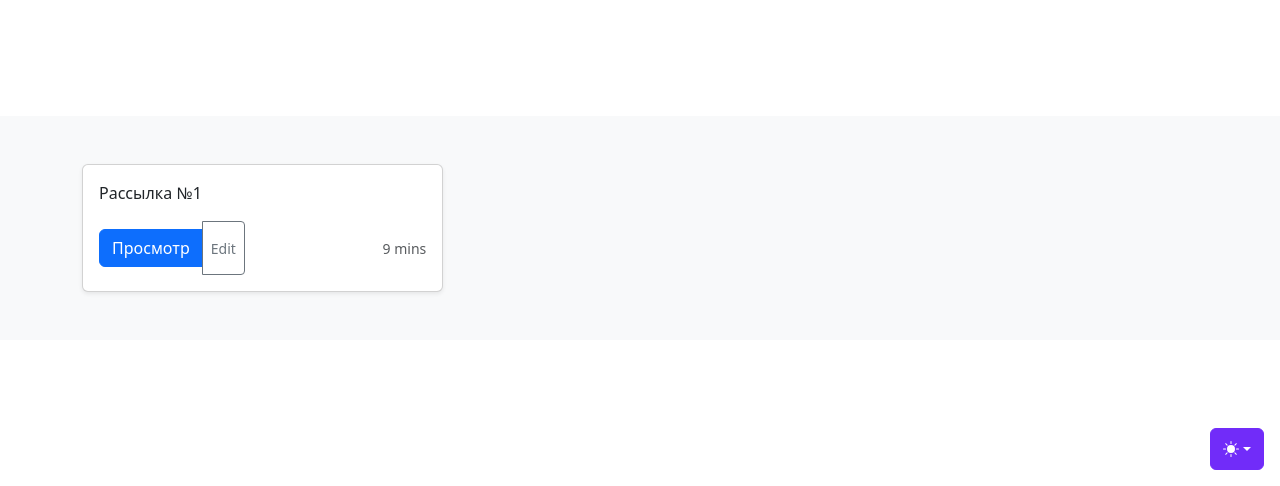
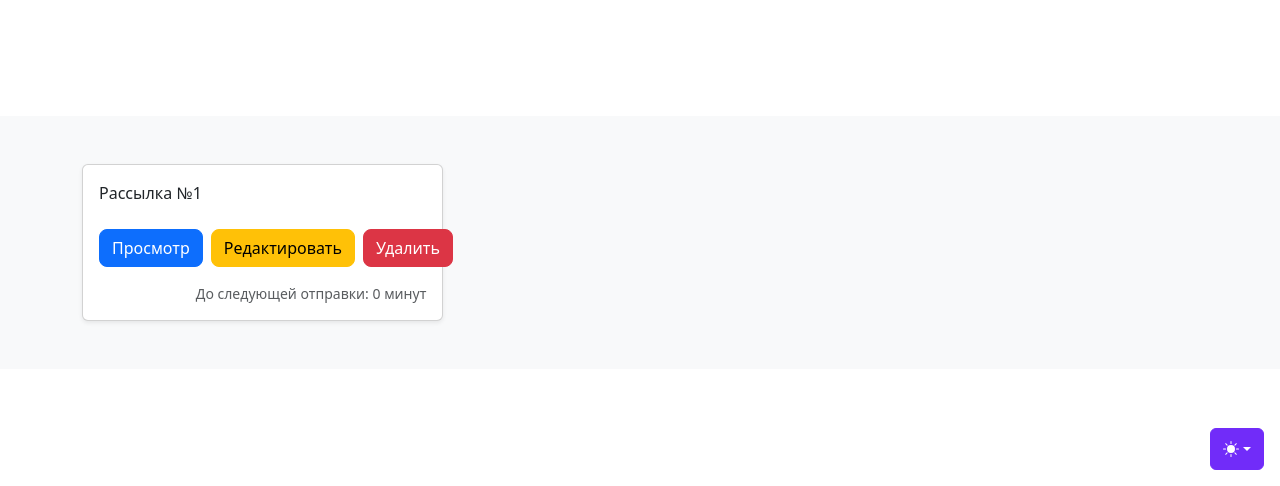
Before and after one commit to dargel799/django-mailing-service, a Django app: page / in a window 1280 px wide. Shown: the part 314-800 px from the top of the page. Run offline with Django 4.2, Linux system fonts and the light colour scheme; a user stored in the database is signed in; tables that the repository leaves empty hold one stand-in row (values such as "Sample post"); some libraries are stand-ins or nearby versions.

Commit message:
feat: add edit and delete buttons to mailing list

```diff
--- a/mailings/templates/mailings/mailing_list.html
+++ b/mailings/templates/mailings/mailing_list.html
@@ -9,16 +9,24 @@
                     <div class="card shadow-sm">
 
 
-                        <div class="card-body"><p class="card-text">Рассылка №{{ object.pk }}</p>
-                            <div class="d-flex justify-content-between align-items-center">
-                                <div class="btn-group">
-                                     <a href="{% url 'mailings:mailing_detail' object.pk  %}"  class="btn btn-primary my-2">Просмотр</a>
-                                    <button type="button" class="btn btn-sm btn-outline-secondary">Edit</button>
-                                </div>
-                                <small class="text-body-secondary">9 mins</small></div>
+<div class="card-body">
+    <p class="card-text">Рассылка №{{ object.pk }}</p>
+    <div class="d-flex justify-content-between align-items-center">
+        <div class="btn-group">
+            <a href="{% url 'mailings:mailing_detail' object.pk %}" class="btn btn-primary rounded-3 my-2">Просмотр</a>
+            <a href="{% url 'mailings:mailing_update' object.pk %}" class="btn btn-warning rounded-3 my-2 ms-2">Редактировать</a>
+            <a href="{% url 'mailings:mailing_delete' object.pk %}" class="btn btn-danger rounded-3 my-2 ms-2">Удалить</a>
+        </div>
+    </div>
 
-                        </div>
-                    </div>
+    <small class="text-body-secondary d-block text-end mt-2">
+        {% if object.next_send_at %}
+            До следующей отправки: {{ object.next_send_at|timeuntil }}
+        {% else %}
+            Отправка не запланирована
+        {% endif %}
+    </small>
+</div>
                 </div>
                 {% endfor %}
             </div>
```
Also changed, not shown: mailings/templates/mailings/mailing_confirm_delete.html (added, +10 -0 lines).
